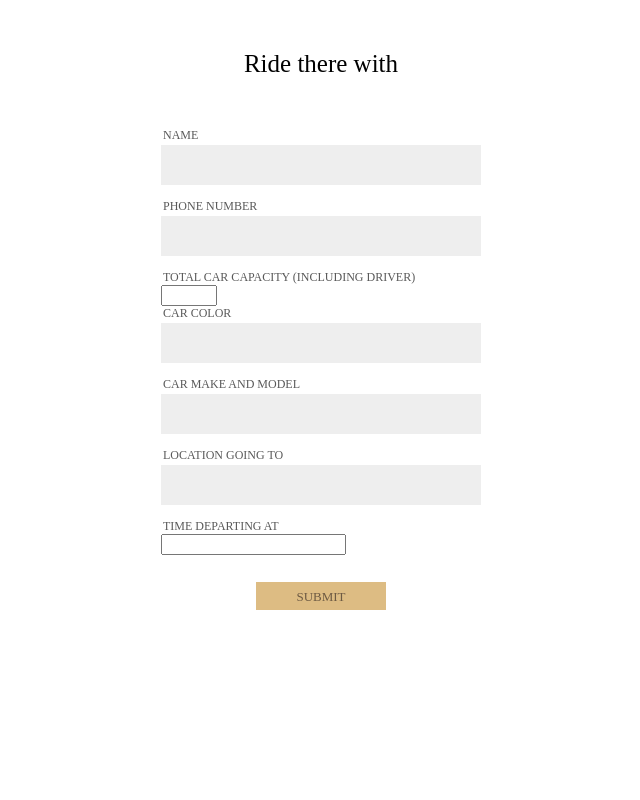
After one commit to nikrdc/motorpool, a Flask app: template templates/driver.html in a window 1280 px wide. The commit adds this page. Shown: the whole page, without its empty margins (319-959 px from the left). Run offline with Flask 2, Linux system fonts and the light colour scheme; the template is opened without the code that fills it: values that come from a table or form of the project are taken from there, others are empty; some libraries are stand-ins or nearby versions; some web fonts are replaced.

Commit message:
everything working but backend of driver and add_driver pages

```diff
--- a/app.py
+++ b/app.py
@@ -95,15 +95,13 @@ class DriverForm(Form):
         choices=[('driving_there', 'I am driving there'),
                  ('driving_back', 'I am driving back')],
         option_widget=widgets.CheckboxInput(),
-        widget = widgets.ListWidget(prefix_label=False),
-        validators = [Required()])
+        widget = widgets.ListWidget(prefix_label=False))
 
-    leaving_from = StringField('Location leaving from',
-                               validators = [Required()])
-    leaving_at = DateTimeField('Time departing at', validators = [Required()])
+    leaving_from = StringField('Location leaving from')
+    leaving_at = DateTimeField('Time departing at')
 
-    going_to = StringField('Location going to', validators = [Required()])
-    going_at = DateTimeField('Time departing at', validators = [Required()])
+    going_to = StringField('Location going to')
+    going_at = DateTimeField('Time departing at')
 
     submit = SubmitField('Submit')
 
@@ -196,10 +194,34 @@ def show_event(event_token):
         return redirect(url_for('index'))
 
 
-# AIFHIDAFISDF
 @app.route('/<event_token>/<driver_id>', methods = ['GET', 'POST'])
 def show_driver(event_token, driver_id):
     event = Event.query.get(find(event_token))
+    driver = Driver.query.get(driver_id)
+    if driver in event.drivers:
+        form = DriverForm(obj = driver, leaving_from = driver.location,
+                          leaving_at = driver.datetime,
+                          going_to = driver.location,
+                          going_at = driver.datetime)
+        if form.validate_on_submit():
+            driver.name = form.name.data
+            driver.phone = form.phone.data,
+            driver.capacity = form.capacity.data
+            driver.car_color = form.car_color.data
+            driver.make_model = form.make_model.data
+            if driver.going_there:
+                driver.location = form.leaving_from.data
+                driver.datetime = form.leaving_at.data
+            else:
+                driver.location = form.going_to.data
+                driver.datetime = form.going_at.data
+            db.session.add(driver)
+            db.session.commit()
+            return redirect(url_for('show_event', event_token = event_token))
+        else:
+            return render_template('driver.html', driver = driver, form = form)
+    else:
+        abort(404)
 
 
 @app.route('/<event_token>/add', methods = ['GET', 'POST'])
@@ -231,20 +253,26 @@ def add_driver(event_token):
 def add_rider(event_token, driver_id):
     event = Event.query.get(find(event_token))
     driver = Driver.query.get(driver_id)
-    if len(driver.riders.all()) < driver.capacity - 1:
-        form = RiderForm()
-        if form.validate_on_submit():
-            rider = Rider(name = form.name.data,
-                          phone = form.phone.data,
-                          driver = driver)
-            db.session.add(rider)
-            db.session.commit()
+    if driver in event.drivers:
+        if len(driver.riders.all()) < driver.capacity - 1:
+            form = RiderForm()
+            if form.validate_on_submit():
+                rider = Rider(name = form.name.data,
+                              phone = form.phone.data,
+                              driver = driver)
+                db.session.add(rider)
+                db.session.commit()
+                return redirect(url_for('show_event',
+                                        event_token = event_token))
+            else:
+                return render_template('add_rider.html', form = form,
+                                       driver = driver,
+                                       event_token = event_token)
+        else:
+            flash('There isn\'t any space left on that ride!')
             return redirect(url_for('show_event', event_token = event_token))
-        else:
-            return render_template('add_rider.html', form = form, driver = driver)
     else:
-        flash('There isn\'t any space left on that ride!')
-        return redirect(url_for('show_event', event_token = event_token))
+        abort(404)
 
 
 
--- a/static/style.css
+++ b/static/style.css
@@ -29,6 +29,10 @@
 
 
 /* General */
+
+html {
+    padding: 0 0 75px 0;
+}
 
 body {
     margin: 50px 0 0 0;
@@ -186,15 +203,15 @@ input[type="text"]  {
 
 input[type="text"]:focus {
     outline: 3px solid #bbb;
-    -webkit-transition: all 0.3s ease-in-out;
-    -moz-transition: all 0.3s ease-in-out;
-    -ms-transition: all 0.3s ease-in-out;
-    -o-transition: all 0.3s ease-in-out;
-    transition: all 0.3s ease-in-out;
+    -webkit-transition: all 0.2s;
+    -moz-transition: all 0.2s;
+    -ms-transition: all 0.2s;
+    -o-transition: all 0.2s;
+    transition: all 0.2s;
 }
 
 .submit_button {
-    margin: 27px auto 100px auto;
+    margin: 27px auto 25px auto;
     width: 130px;
 }
 
--- /dev/null
+++ b/templates/driver.html
@@ -0,0 +1,31 @@
+{% extends "base.html" %}
+{% block title %}Ride there with {{ driver.name }}{% endblock %}
+{% block body %}
+<div class="title">Ride there with {{ driver.name }}</div>
+
+<form method="POST" class="form" class="new_item">
+    {{ form.csrf_token }}
+    {{ form.name.label }}<br>
+    {{ form.name() }}<br>
+    {{ form.phone.label }}<br>
+    {{ form.phone() }}<br>
+    {{ form.capacity.label }}<br>
+    {{ form.capacity() }}<br>
+    {{ form.car_color.label }}<br>
+    {{ form.car_color() }}<br>
+    {{ form.make_model.label }}<br>
+    {{ form.make_model() }}<br>
+    {% if driver.going_there %}
+        {{ form.leaving_from.label }}<br>
+        {{ form.leaving_from() }}<br>
+        {{ form.leaving_at.label }}<br>
+        {{ form.leaving_at() }}<br>
+    {% else %}
+        {{ form.going_to.label }}<br>
+        {{ form.going_to() }}<br>
+        {{ form.going_at.label }}<br>
+        {{ form.going_at() }}<br>
+    {% endif %}
+    <div class="submit_button">{{ form.submit() }}</div>
+</form>
+{% endblock %}
```
Also changed, not shown: other parts of static/style.css (+39 -24 lines), templates/add_rider.html (+6 -3 lines), templates/event.html (+12 -5 lines), static/img/dino.jpg (added).
